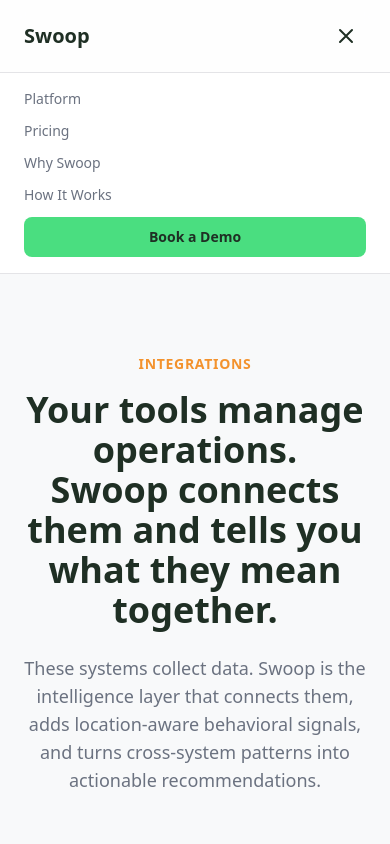
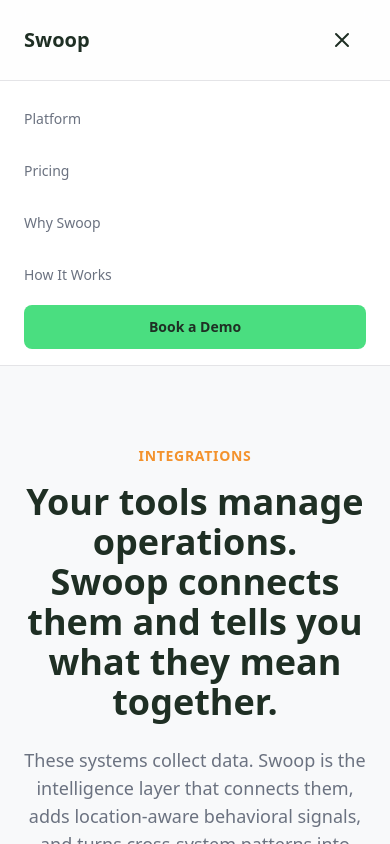
Before and after one commit to ty-hayes-82/swoop-member-intelligence-website, a Next.js app: page /integrations in a window 390 px wide. Both pictures are taken after a click on the button "Toggle menu". Shown: the top 844 px of the page. Built offline with nearby package versions, Linux system fonts and the light colour scheme.

Commit message:
Improve touch targets: increase button padding to py-3 minimum, ensure hamburger menu is 44px

```diff
--- a/components/StickyNav.jsx
+++ b/components/StickyNav.jsx
@@ -28,7 +28,7 @@ export default function StickyNav() {
           <Link href="/how-it-works" className="text-sm font-medium text-swoop-muted hover:text-swoop-dark transition">How It Works</Link>
           <Link
             href="/book-demo"
-            className="ml-4 px-6 py-2.5 bg-swoop-green text-swoop-dark text-sm font-semibold rounded-lg hover:bg-swoop-green-hover transition"
+            className="ml-4 px-6 py-3 bg-swoop-green text-swoop-dark text-sm font-semibold rounded-lg hover:bg-swoop-green-hover transition"
           >
             Book a Demo
           </Link>
@@ -37,7 +37,7 @@ export default function StickyNav() {
         {/* Mobile hamburger */}
         <button
           onClick={() => setOpen(!open)}
-          className="md:hidden p-2 text-swoop-dark"
+          className="md:hidden p-3 text-swoop-dark min-h-[44px] min-w-[44px] flex items-center justify-center"
           aria-label="Toggle menu"
         >
           <svg className="w-6 h-6" fill="none" viewBox="0 0 24 24" stroke="currentColor">
@@ -52,12 +52,12 @@ export default function StickyNav() {
 
       {/* Mobile menu */}
       {open && (
-        <nav className="md:hidden border-t border-swoop-border bg-white px-6 py-4 space-y-3">
-          <Link href="/platform" onClick={() => setOpen(false)} className="block text-sm font-medium text-swoop-muted">Platform</Link>
-          <Link href="/pricing" onClick={() => setOpen(false)} className="block text-sm font-medium text-swoop-muted">Pricing</Link>
-          <Link href="/why-swoop" onClick={() => setOpen(false)} className="block text-sm font-medium text-swoop-muted">Why Swoop</Link>
-          <Link href="/how-it-works" onClick={() => setOpen(false)} className="block text-sm font-medium text-swoop-muted">How It Works</Link>
-          <Link href="/book-demo" onClick={() => setOpen(false)} className="block mt-2 text-center px-6 py-2.5 bg-swoop-green text-swoop-dark text-sm font-semibold rounded-lg">Book a Demo</Link>
+        <nav className="md:hidden border-t border-swoop-border bg-white px-6 py-4 space-y-2">
+          <Link href="/platform" onClick={() => setOpen(false)} className="block py-3 text-sm font-medium text-swoop-muted">Platform</Link>
+          <Link href="/pricing" onClick={() => setOpen(false)} className="block py-3 text-sm font-medium text-swoop-muted">Pricing</Link>
+          <Link href="/why-swoop" onClick={() => setOpen(false)} className="block py-3 text-sm font-medium text-swoop-muted">Why Swoop</Link>
+          <Link href="/how-it-works" onClick={() => setOpen(false)} className="block py-3 text-sm font-medium text-swoop-muted">How It Works</Link>
+          <Link href="/book-demo" onClick={() => setOpen(false)} className="block mt-2 text-center px-6 py-3 bg-swoop-green text-swoop-dark text-sm font-semibold rounded-lg">Book a Demo</Link>
         </nav>
       )}
     </header>
```
